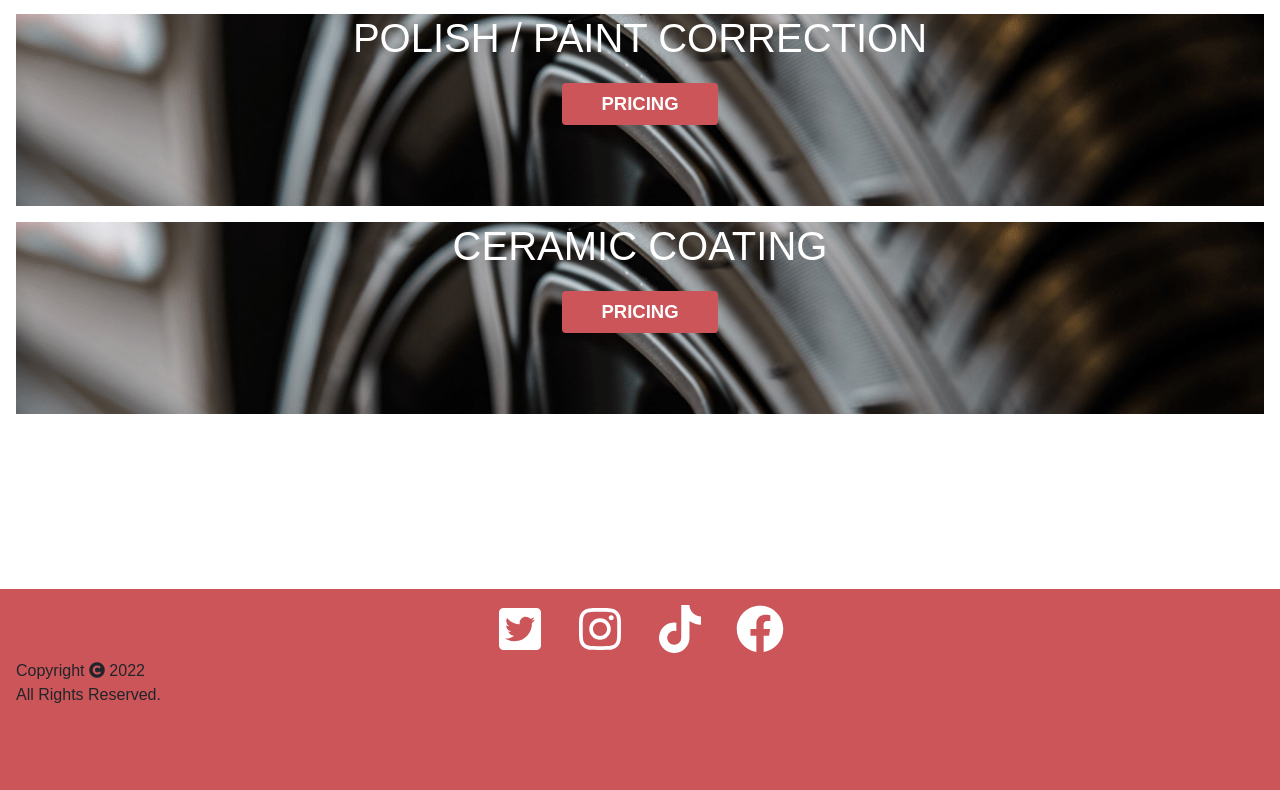
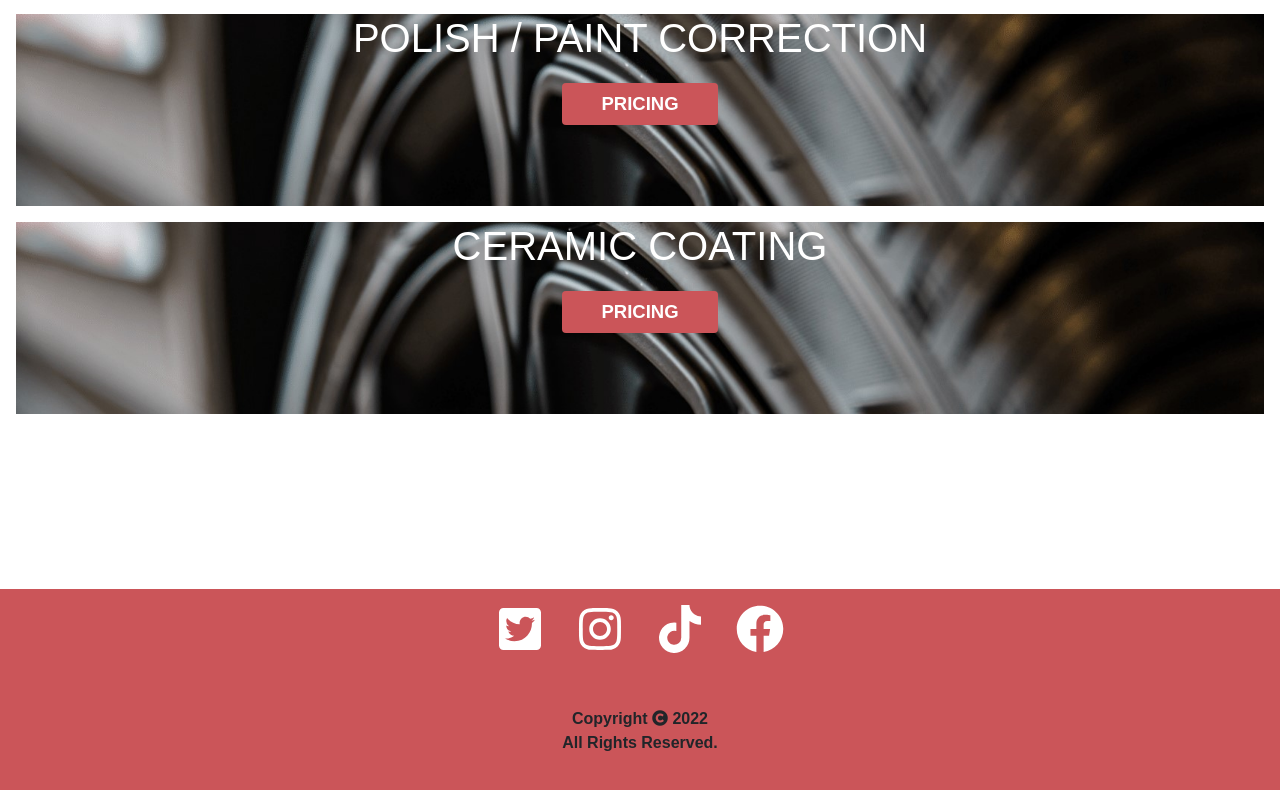
Before and after one commit to NasserMughrabi/hustle, a React (Create React App) app: page / in a window 1280 px wide. Shown: the part 1008-1798 px from the top of the page. Built offline with nearby package versions, Linux system fonts and the light colour scheme; the HTML template or start-up script is replaced by a standard one.

Commit message:
fixed copyright design

```diff
--- a/src/components/Home.js
+++ b/src/components/Home.js
@@ -1,18 +1,19 @@
 import React from 'react'
-// import { FaBars } from 'react-icons/fa';
+import { useState } from 'react';
+
+
 
 const Home = () => {
+    const [display, setDisplay] = useState(false);
+    const handleClick = () => {
+        setDisplay(!display);
+    }
+
   return (
     <section className='home'>
         <article className="navbar">
-            {/* <FaBars /> */}
-            <i className="fas fa-bars"></i>
-            {/* <nav>
-                <button>Home</button>
-                <button>About</button>
-                <button>Contact</button>
-                <button>Book Online</button>
-            </nav> */}
+            <i className="fas fa-bars" onClick={handleClick}></i>
+
         </article>
         <article className="center">
             <div className="title">Hustle Mobile</div>
--- a/src/index.css
+++ b/src/index.css
@@ -81,6 +81,9 @@ article a svg {
 .copyright {
   font-size: 1rem;
   font-family: sans-serif;
+  padding: 3rem;
+  text-align: center;
+  font-weight: bold;
 }
 
 .service-item{
```
